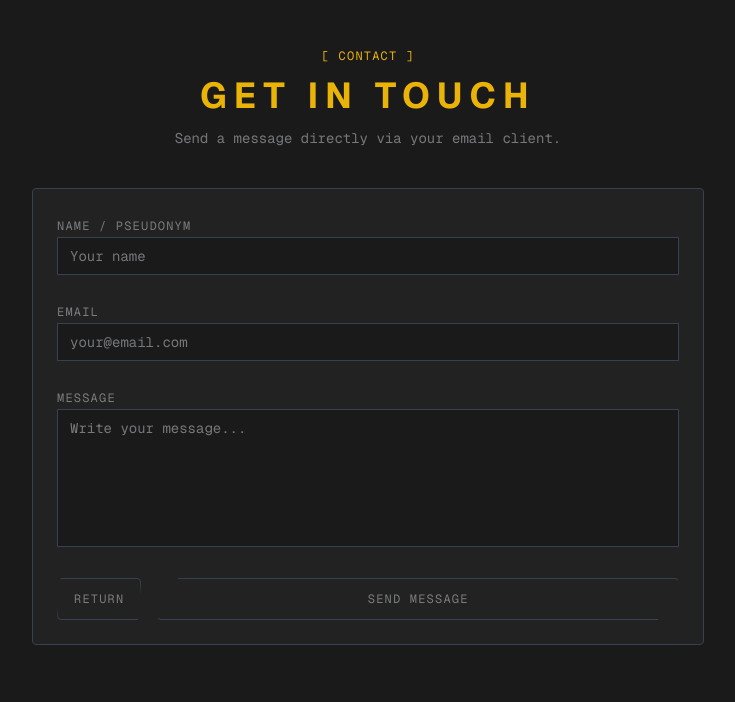
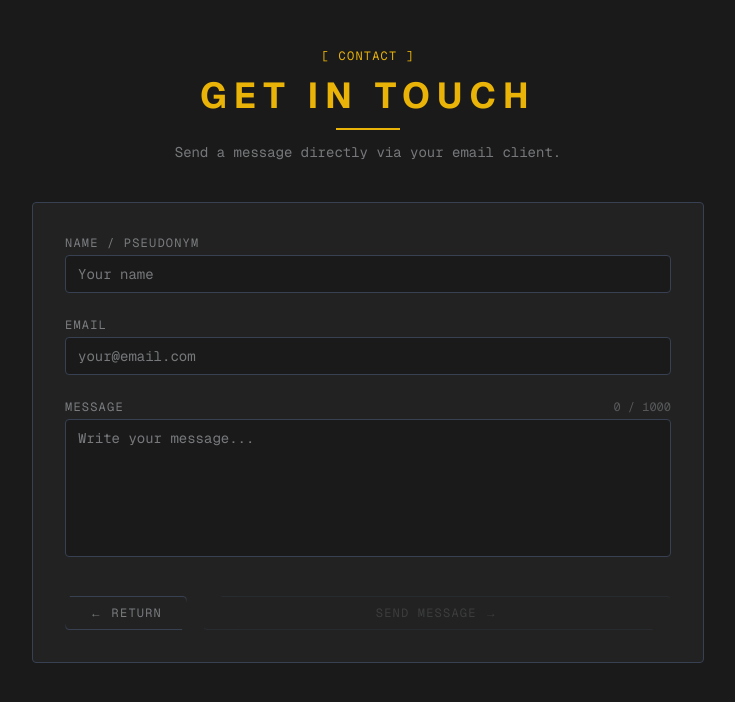
Before and after one commit to SirKalany/strife-front, a Next.js app: page /contact in a window 1280 px wide. Shown: the top 702 px of the page, without its empty margins (272-1007 px from the left). Built offline with nearby package versions, Linux system fonts and the light colour scheme.

Commit message:
Contact page updated

```diff
--- a/app/contact/page.tsx
+++ b/app/contact/page.tsx
@@ -2,6 +2,12 @@
 
 import { useState } from "react";
 import Link from "next/link";
+
+const MAX_MESSAGE_LENGTH = 1000;
+
+function sanitize(value: string): string {
+  return value.replace(/<[^>]*>/g, "").replace(/[{}[\]]/g, "");
+}
 
 export default function ContactPage() {
   const [name, setName] = useState("");
@@ -11,50 +17,50 @@ export default function ContactPage() {
   function handleSubmit(e: React.FormEvent) {
     e.preventDefault();
 
-    if (!message.trim()) {
-      alert("Message cannot be empty.");
-      return;
-    }
+    if (!message.trim()) return;
 
-    const subject = encodeURIComponent(`Contact from ${name || "Anonymous"}`);
+    const cleanName = sanitize(name);
+    const cleanEmail = sanitize(email);
+    const cleanMessage = sanitize(message).slice(0, MAX_MESSAGE_LENGTH);
+
+    const subject = encodeURIComponent(
+      `[Strife] Contact from ${cleanName || "Anonymous"}`,
+    );
 
     const body = encodeURIComponent(
-      `Name: ${name || "N/A"}\n` +
-        `Email: ${email || "N/A"}\n\n` +
-        `Message:\n${message}`,
+      `Name: ${cleanName || "N/A"}\n` +
+        `Email: ${cleanEmail || "N/A"}\n\n` +
+        `Message:\n${cleanMessage}`,
     );
 
-    const mailtoLink = `mailto:duncan.miard@outlook.fr?subject=${subject}&body=${body}`;
-
-    window.location.href = mailtoLink;
+    window.location.href = `mailto:duncan.miard@outlook.fr?subject=${subject}&body=${body}`;
   }
 
   return (
     <main className="min-h-screen bg-background text-foreground px-6 py-12">
       <div className="max-w-2xl mx-auto space-y-10">
         {/* Header */}
-        <div className="flex items-center justify-between">
-          <div className="space-y-3 text-center w-full">
+        <div className="text-center space-y-3">
           <div className="text-xs text-accent font-mono tracking-widest">
             [ CONTACT ]
           </div>
           <h1 className="text-3xl md:text-4xl font-bold text-accent uppercase tracking-[0.2em]">
             Get in Touch
           </h1>
+          <div className="w-16 h-0.5 bg-accent mx-auto" />
           <p className="text-foreground/50 font-mono text-sm">
             Send a message directly via your email client.
           </p>
-          </div>
         </div>
 
         {/* Form */}
         <form
           onSubmit={handleSubmit}
-          className="space-y-6 bg-surface border border-border p-6 rounded-sm"
+          className="space-y-6 bg-surface border border-border p-8 rounded-sm"
         >
           {/* Name */}
-          <div className="space-y-2">
-            <label className="text-xs font-mono text-foreground/50 uppercase tracking-widest">
+          <div className="space-y-1">
+            <label className="text-xs font-mono text-foreground/50 uppercase tracking-widest block">
               Name / Pseudonym
             </label>
             <input
@@ -62,13 +68,13 @@ export default function ContactPage() {
               value={name}
               onChange={(e) => setName(e.target.value)}
               placeholder="Your name"
-              className="w-full px-3 py-2 bg-background border border-border text-sm font-mono focus:outline-none focus:border-accent"
+              className="w-full px-3 py-2 bg-background border border-border text-sm font-mono focus:outline-none focus:border-accent transition rounded-sm"
             />
           </div>
 
           {/* Email */}
-          <div className="space-y-2">
-            <label className="text-xs font-mono text-foreground/50 uppercase tracking-widest">
+          <div className="space-y-1">
+            <label className="text-xs font-mono text-foreground/50 uppercase tracking-widest block">
               Email
             </label>
             <input
@@ -76,42 +82,50 @@ export default function ContactPage() {
               value={email}
               onChange={(e) => setEmail(e.target.value)}
               placeholder="your@email.com"
-              className="w-full px-3 py-2 bg-background border border-border text-sm font-mono focus:outline-none focus:border-accent"
+              className="w-full px-3 py-2 bg-background border border-border text-sm font-mono focus:outline-none focus:border-accent transition rounded-sm"
             />
           </div>
 
           {/* Message */}
-          <div className="space-y-2">
+          <div className="space-y-1">
+            <div className="flex items-center justify-between">
               <label className="text-xs font-mono text-foreground/50 uppercase tracking-widest">
                 Message
               </label>
+              <span
+                className={`text-xs font-mono ${message.length > MAX_MESSAGE_LENGTH * 0.9 ? "text-red-500" : "text-foreground/30"}`}
+              >
+                {message.length} / {MAX_MESSAGE_LENGTH}
+              </span>
+            </div>
             <textarea
               value={message}
-              onChange={(e) => setMessage(e.target.value)}
+              onChange={(e) =>
+                setMessage(e.target.value.slice(0, MAX_MESSAGE_LENGTH))
+              }
               placeholder="Write your message..."
               rows={6}
-              className="w-full px-3 py-2 bg-background border border-border text-sm font-mono focus:outline-none focus:border-accent resize-none"
+              required
+              className="w-full px-3 py-2 bg-background border border-border text-sm font-mono focus:outline-none focus:border-accent transition rounded-sm resize-none"
             />
           </div>
 
           {/* Actions */}
-          <div className="flex items-center justify-between gap-4">
-            {/* Return */}
+          <div className="flex items-center gap-4 pt-2">
             <Link
               href="/"
-              className="px-4 py-3 border border-border hover:border-accent text-foreground/50 hover:text-accent rounded-sm uppercase tracking-widest text-xs transition font-mono text-center"
+              className="px-6 py-2 border border-border hover:border-accent text-foreground/50 hover:text-accent rounded-sm uppercase tracking-widest text-xs transition font-mono"
               style={{ clipPath: "polygon(4% 0, 100% 0, 96% 100%, 0% 100%)" }}
             >
-              Return
+              ← Return
             </Link>
-
-            {/* Submit */}
             <button
               type="submit"
-              className="flex-1 px-4 py-3 border border-border hover:border-accent text-foreground/50 hover:text-accent rounded-sm uppercase tracking-widest text-xs transition font-mono"
+              disabled={!message.trim()}
+              className="flex-1 px-6 py-2 border border-border hover:border-accent text-foreground/50 hover:text-accent rounded-sm uppercase tracking-widest text-xs transition font-mono disabled:opacity-30"
               style={{ clipPath: "polygon(4% 0, 100% 0, 96% 100%, 0% 100%)" }}
             >
-              Send Message
+              Send Message →
             </button>
           </div>
         </form>
```
Lines whose indentation alone changed are shown as unchanged.
